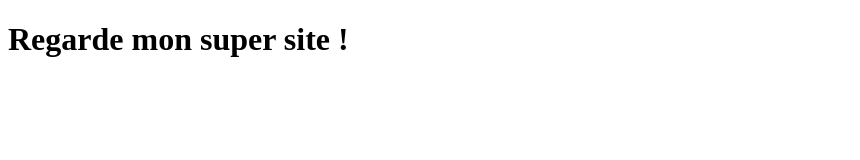
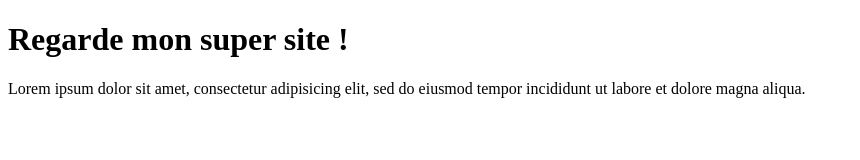
Before and after one commit to ManonDouce/dc2grp1-, a plain HTML site: page index.html in a window 1280 px wide. Shown: the whole page, without its empty margins (0-860 px from the left). Drawn offline with Linux system fonts and the light colour scheme.

Commit message:
Ajout d'un paragraphe

```diff
--- a/index.html
+++ b/index.html
@@ -6,5 +6,10 @@
   </head>
   <body>
     <h1>Regarde mon super site !</h1>
+
+<p>
+  Lorem ipsum dolor sit amet, consectetur adipisicing elit, sed do eiusmod tempor incididunt ut labore et dolore magna aliqua.
+</p>
+
   </body>
 </html>
```
